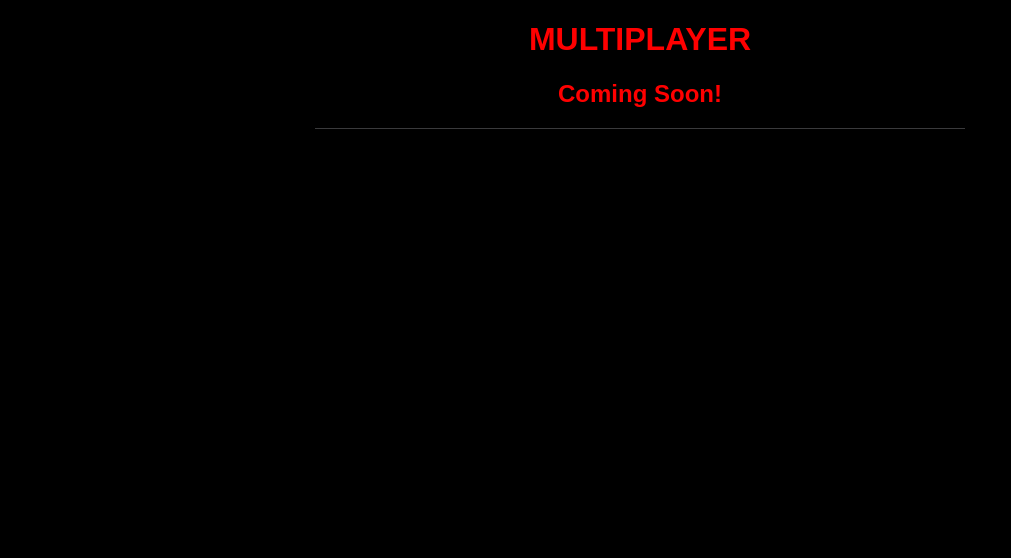
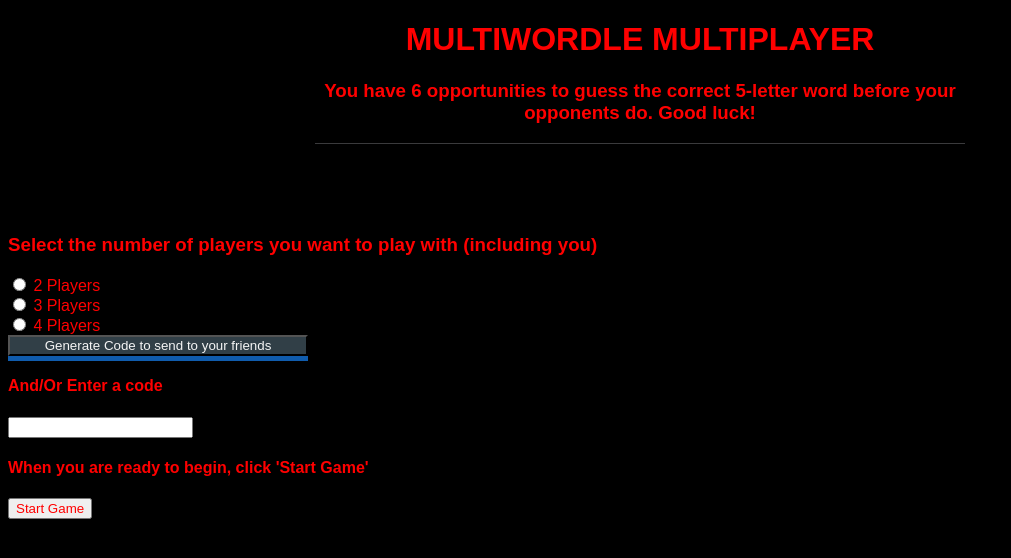
Before and after one commit to witseie-elen4010/2022-group-lab-001, a website: page src/views/multiPlayer.html in a window 1280 px wide. Shown: the whole page, without its empty margins (0-1011 px from the left). Drawn offline with Linux system fonts and the light colour scheme; files that its build step writes are made by us from their sources.

Commit message:
Generate random code

```diff
--- a/src/views/multiPlayer.html
+++ b/src/views/multiPlayer.html
@@ -5,25 +5,44 @@
     <title>MULTIWORDLE</title>
     <meta charset="utf-8" />
     <link rel="stylesheet" href="/cdn/style.css" />
-    <script src="/cdn/scripts/class/index.js"></script>
+    <script defer src="/cdn/scripts/multiPlayerStart.js"></script>
 
 </head>
 
 <body>
+    <div class="game">
 
-    <div class='game'>
-        <div class='title'>
-            <h1> MULTIPLAYER</h1>
+        <div class="title">
+            <h1>MULTIWORDLE MULTIPLAYER</h1>
+            <h3>You have 6 opportunities to guess the correct 5-letter word before your opponents do. Good luck!</h3>
+        </div>
+        <br>
+        <br>
+        <br>
+        <br>
 
-            <h2>Coming Soon!</h2>
-        </div>
-        <div class='board'>
-        </div>
-        <div class='keyboard'>
-        </div>
-        <div class='message'>
+            <h3>
+                Select the number of players you want to play with (including you)
+            </h3>
+            <input type="radio" name="players" value="multi2"> 2 Players<br>
+            <input type="radio" name="players" value="multi3"> 3 Players<br>
+            <input type="radio" name="players" value="multi4"> 4 Players<br>
+            <button id="generateCode" class="Button">Generate Code to send to your friends</button>
+            <br>
+
+            <div class = 'code-entering'>
+            <h4>
+                And/Or Enter a code
+            </h4>
+            <input type="text" id="code" name="code">
+            <br>
+<h4>
+    When you are ready to begin, click 'Start Game'
+</h4>
+            <button type="submit" id="startGame" class="btn btn-primary">Start Game</button>
         </div>
     </div>
+
 </body>
 
 </html>
```
Also changed, not shown: src/public/scripts/multiPlayerStart.js (added, +42 -0 lines).
